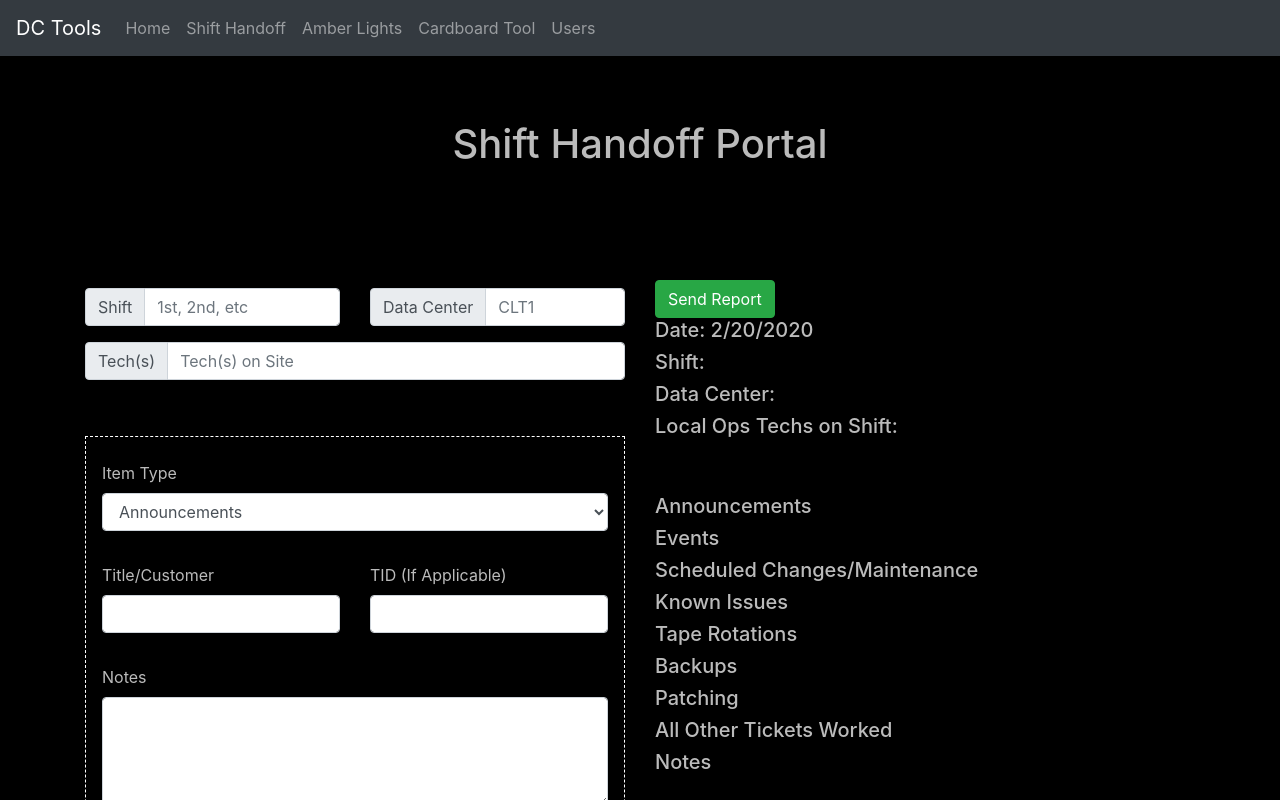
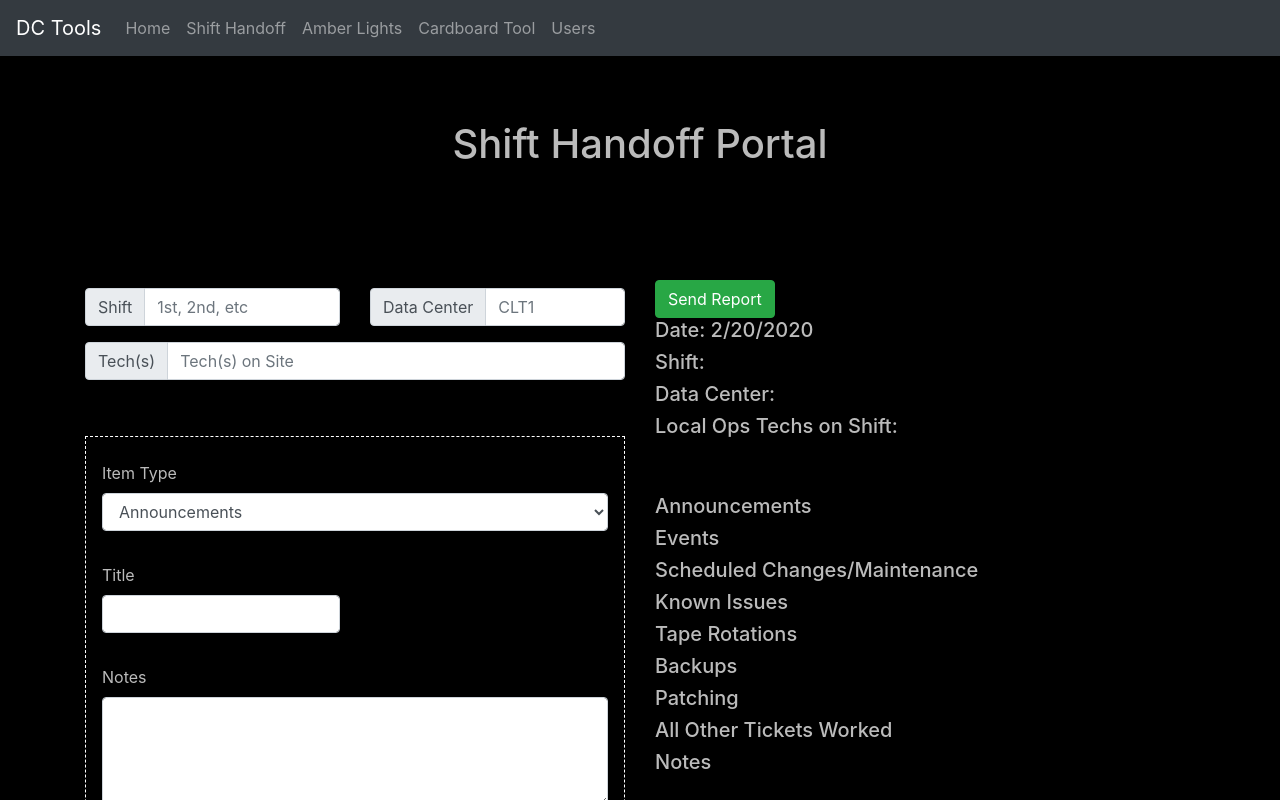
Before and after one commit to GregoryDesmarais/dcTools, a React (Create React App) app in the folder client/: page /handoff in a window 1280 px wide. Shown: the top 800 px of the page. Built offline with nearby package versions, Linux system fonts and the light colour scheme.

Commit message:
Aesthetics - Add "hide" class. - Now display relevant fields based on Item type.

```diff
--- a/client/src/components/Template/index.js
+++ b/client/src/components/Template/index.js
@@ -21,7 +21,7 @@ function createEmail() {
     div.focus();
     document.execCommand("SelectAll")
     document.execCommand("copy");
-    div.blur();
+    document.getSelection().removeAllRanges();
     div.setAttribute("contenteditable", false)
     div.setAttribute("style", "color: rgb(187, 187, 187);background-color:black")
     window.open("mailto://", "_blank");
--- a/client/src/pages/Handoff/index.css
+++ b/client/src/pages/Handoff/index.css
@@ -2,3 +2,7 @@ form {
     border: white 1px dashed;
     padding: 1em
 }
+
+.hide {
+    display: none;
+}
--- a/client/src/pages/Handoff/index.js
+++ b/client/src/pages/Handoff/index.js
@@ -175,14 +175,18 @@ class Handoff extends Component {
                             <Row>
                                 <Col>
                                 <Form.Group controlId="title">
-                                    <Form.Label>Title/Customer</Form.Label>
+                                    <Form.Label>{["tapes", "backups", "patching", "other"].includes(this.state.type) ? "Customer" : "Title"}</Form.Label>
                                     <Form.Control name="dcTitle" onChange={this.handleInputChange} value={this.state.title}></Form.Control>
                                 </Form.Group>
                                 </Col>
                                 <Col>
-                                <Form.Group controlId="TID">
+                                <Form.Group controlId="TID" className={["tapes", "backup", "patch", "other"].includes(this.state.type) ? "" : "hide"}>
                                     <Form.Label>TID (If Applicable)</Form.Label>
-                                    <Form.Control name="dcTID" onChange={this.handleInputChange} value={this.state.TID}></Form.Control>
+                                    <Form.Control
+                                        name="dcTID"
+                                        onChange={this.handleInputChange}
+                                        value={this.state.TID}
+                                    />
                                 </Form.Group>
                                 </Col>
                             </Row>
```
